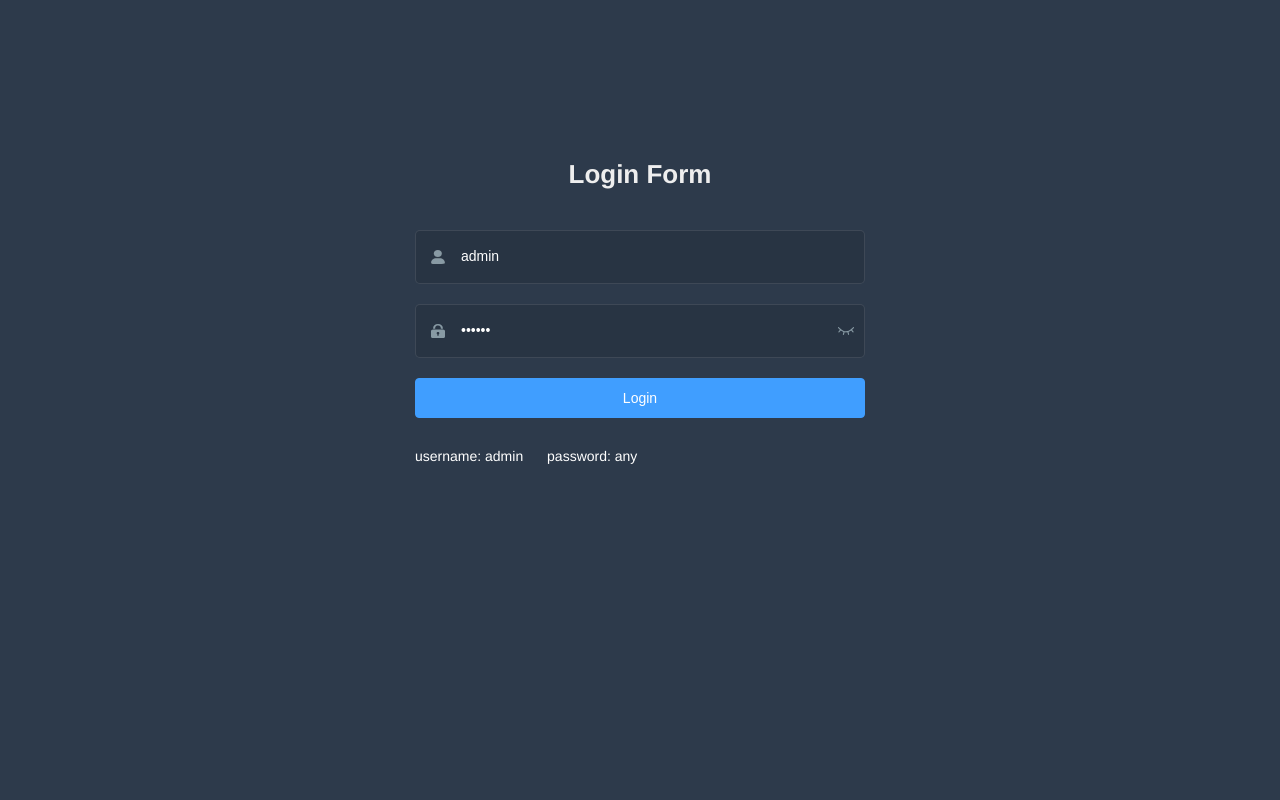
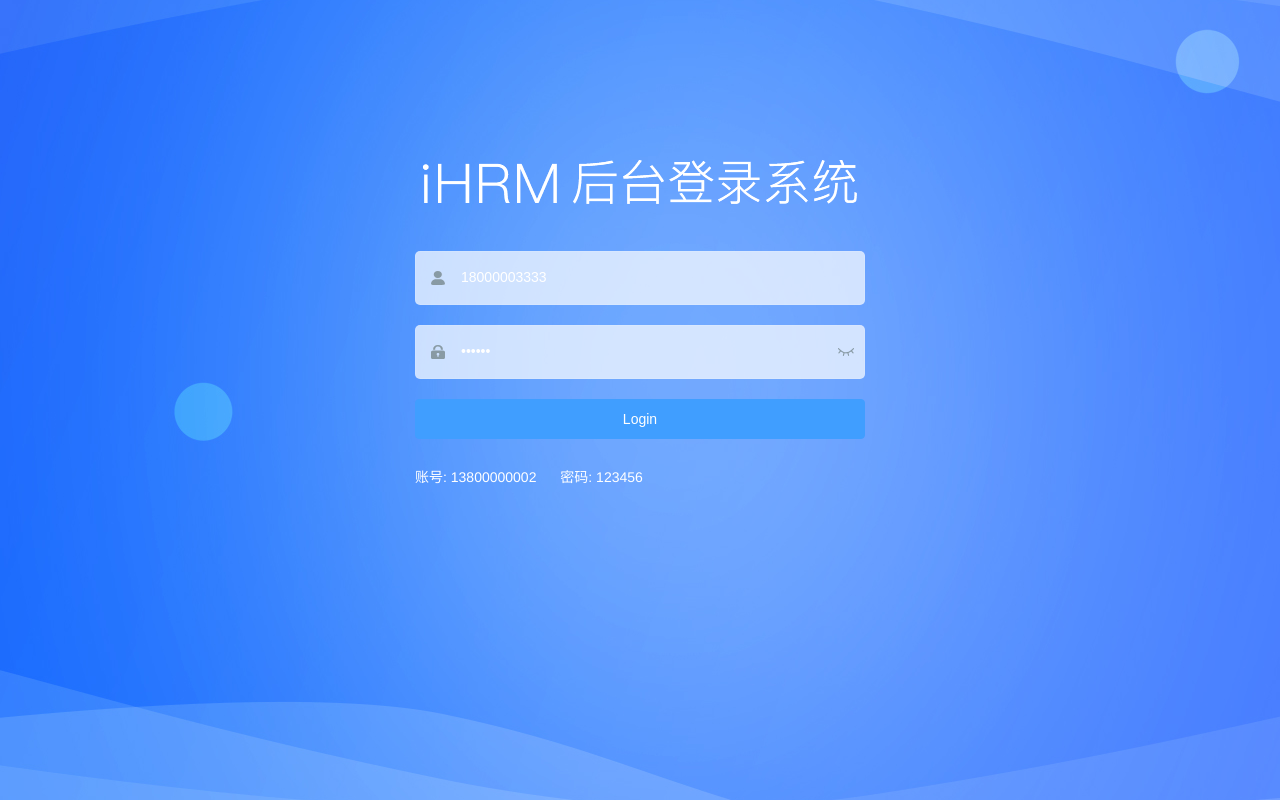
Before and after one commit to apengfit/hrsass, a Vue app in the folder vue-admin-template-master/: page /#/login in a window 1280 px wide. Built offline with nearby package versions, Linux system fonts and the light colour scheme.

Commit message:
登录首页验证功能完成

```diff
--- a/vue-admin-template-master/src/main.js
+++ b/vue-admin-template-master/src/main.js
@@ -14,6 +14,8 @@ import router from './router'
 
 import '@/icons' // icon
 import '@/permission' // permission control
+
+import request from "@/utils/request";
 
 /**
  * If you don't want to use mock-server
@@ -34,6 +36,7 @@ Vue.use(ElementUI, { locale })
 // Vue.use(ElementUI)
 
 Vue.config.productionTip = false
+Vue.prototype.$request = request
 
 new Vue({
   el: '#app',
--- a/vue-admin-template-master/src/views/login/index.vue
+++ b/vue-admin-template-master/src/views/login/index.vue
@@ -1,20 +1,29 @@
 <template>
   <div class="login-container">
-    <el-form ref="loginForm" :model="loginForm" :rules="loginRules" class="login-form" auto-complete="on" label-position="left">
-
+    <el-form
+      ref="loginForm"
+      :model="loginForm"
+      :rules="loginRules"
+      class="login-form"
+      auto-complete="on"
+      label-position="left"
+    >
+      <!-- 放置标题图片 @是设置的别名-->
       <div class="title-container">
-        <h3 class="title">Login Form</h3>
+        <h3 class="title">
+          <img src="@/assets/common/login-logo.png" alt="" />
+        </h3>
       </div>
 
-      <el-form-item prop="username">
+      <el-form-item prop="mobile">
         <span class="svg-container">
           <svg-icon icon-class="user" />
         </span>
         <el-input
-          ref="username"
-          v-model="loginForm.username"
-          placeholder="Username"
-          name="username"
+          ref="mobile"
+          v-model="loginForm.mobile"
+          placeholder="请输入手机号"
+          name="mobile"
           type="text"
           tabindex="1"
           auto-complete="on"
@@ -30,107 +39,115 @@
           ref="password"
           v-model="loginForm.password"
           :type="passwordType"
-          placeholder="Password"
+          placeholder="请输入密码"
           name="password"
           tabindex="2"
           auto-complete="on"
           @keyup.enter.native="handleLogin"
         />
         <span class="show-pwd" @click="showPwd">
-          <svg-icon :icon-class="passwordType === 'password' ? 'eye' : 'eye-open'" />
+          <svg-icon
+            :icon-class="passwordType === 'password' ? 'eye' : 'eye-open'"
+          />
         </span>
       </el-form-item>
 
-      <el-button :loading="loading" type="primary" style="width:100%;margin-bottom:30px;" @click.native.prevent="handleLogin">Login</el-button>
+      <el-button
+        :loading="loading"
+        type="primary"
+        style="width: 100%; margin-bottom: 30px"
+        @click="handleLogin"
+        >Login</el-button
+      >
 
       <div class="tips">
-        <span style="margin-right:20px;">username: admin</span>
-        <span> password: any</span>
+        <span style="margin-right: 20px">账号: 13800000002</span>
+        <span> 密码: 123456</span>
       </div>
-
     </el-form>
   </div>
 </template>
 
 <script>
-import { validUsername } from '@/utils/validate'
+import { validUsername } from "@/utils/validate";
 
 export default {
-  name: 'Login',
+  name: "Login",
   data() {
-    const validateUsername = (rule, value, callback) => {
-      if (!validUsername(value)) {
-        callback(new Error('Please enter the correct user name'))
+    const validateMobile = (rule, value, callback) => {
+      if (!/^1[3-9]{1}\d{9}$/.test(value)) {
+        callback(new Error("请输入正确的电话号"));
       } else {
-        callback()
+        callback();
       }
-    }
+    };
     const validatePassword = (rule, value, callback) => {
-      if (value.length < 6) {
-        callback(new Error('The password can not be less than 6 digits'))
+      if (value.length < 6 || value.length > 16) {
+        callback(new Error("长度应该是6-16位"));
       } else {
-        callback()
+        callback();
       }
-    }
+    };
     return {
       loginForm: {
-        username: 'admin',
-        password: '111111'
+        mobile: "18000003333",
+        password: "111111",
       },
       loginRules: {
-        username: [{ required: true, trigger: 'blur', validator: validateUsername }],
-        password: [{ required: true, trigger: 'blur', validator: validatePassword }]
+        mobile: [
+          { required: true, trigger: "blur", validator: validateMobile },
+        ],
+        password: [
+          { required: true, trigger: "blur", message: "请输入密码" },
+          { validator: validatePassword, trigger: "blur" },
+        ],
       },
       loading: false,
-      passwordType: 'password',
-      redirect: undefined
-    }
+      passwordType: "password",
+      redirect: undefined,
+    };
   },
   watch: {
     $route: {
-      handler: function(route) {
-        this.redirect = route.query && route.query.redirect
+      handler: function (route) {
+        this.redirect = route.query && route.query.redirect;
       },
-      immediate: true
-    }
+      immediate: true,
+    },
   },
   methods: {
     showPwd() {
-      if (this.passwordType === 'password') {
-        this.passwordType = ''
+      if (this.passwordType === "password") {
+        this.passwordType = "";
       } else {
-        this.passwordType = 'password'
+        this.passwordType = "password";
       }
       this.$nextTick(() => {
-        this.$refs.password.focus()
-      })
+        this.$refs.password.focus();
+      });
     },
     handleLogin() {
-      this.$refs.loginForm.validate(valid => {
+      this.$refs.loginForm.validate((valid) => {
         if (valid) {
-          this.loading = true
-          this.$store.dispatch('user/login', this.loginForm).then(() => {
-            this.$router.push({ path: this.redirect || '/' })
-            this.loading = false
-          }).catch(() => {
-            this.loading = false
-          })
-        } else {
-          console.log('error submit!!')
-          return false
+          // 在这里发送请求
+          this.$request({
+            url: "api/sys/login",
+            method: "post",
+            data: this.loginForm,
+          });
         }
-      })
-    }
-  }
-}
+      });
+    },
+  },
+};
 </script>
 
 <style lang="scss">
 /* 修复input 背景不协调 和光标变色 */
 /* Detail see https://github.com/PanJiaChen/vue-element-admin/pull/927 */
 
-$bg:#283443;
-$light_gray:#fff;
+$bg: #283443;
+$light_gray: #fff;
 $cursor: #fff;
 
 @supports (-webkit-mask: none) and (not (cater-color: $cursor)) {
@@ -173,9 +190,9 @@ $cursor: #fff;
 </style>
 
 <style lang="scss" scoped>
-$bg:#2d3a4b;
-$dark_gray:#889aa4;
-$light_gray:#eee;
+$bg: #2d3a4b;
+$dark_gray: #889aa4;
+$light_gray: #eee;
 
 .login-container {
   min-height: 100%;
@@ -234,4 +251,25 @@ $light_gray:#eee;
     user-select: none;
   }
 }
+/* reset element-ui css */
+.login-container {
+  background-image: url("~@/assets/common/login.jpg"); // 设置背景图片
+  background-position: center; // 将图片位置设置为充满整个屏幕
+}
+$light_gray: #68b0fe; // 将输入框颜色改成蓝色
+.el-form-item {
+  border: 1px solid rgba(255, 255, 255, 0.1);
+  background: rgba(255, 255, 255, 0.7); // 输入登录表单的背景色
+  border-radius: 5px;
+  color: #454545;
+}
+.el-form-item__error {
+  color: #fff;
+}
+.loginBtn {
+  background: #407ffe;
+  height: 64px;
+  line-height: 32px;
+  font-size: 24px;
+}
 </style>
```
Also changed, not shown: vue-admin-template-master/src/api/user.js (+3 -14 lines).
